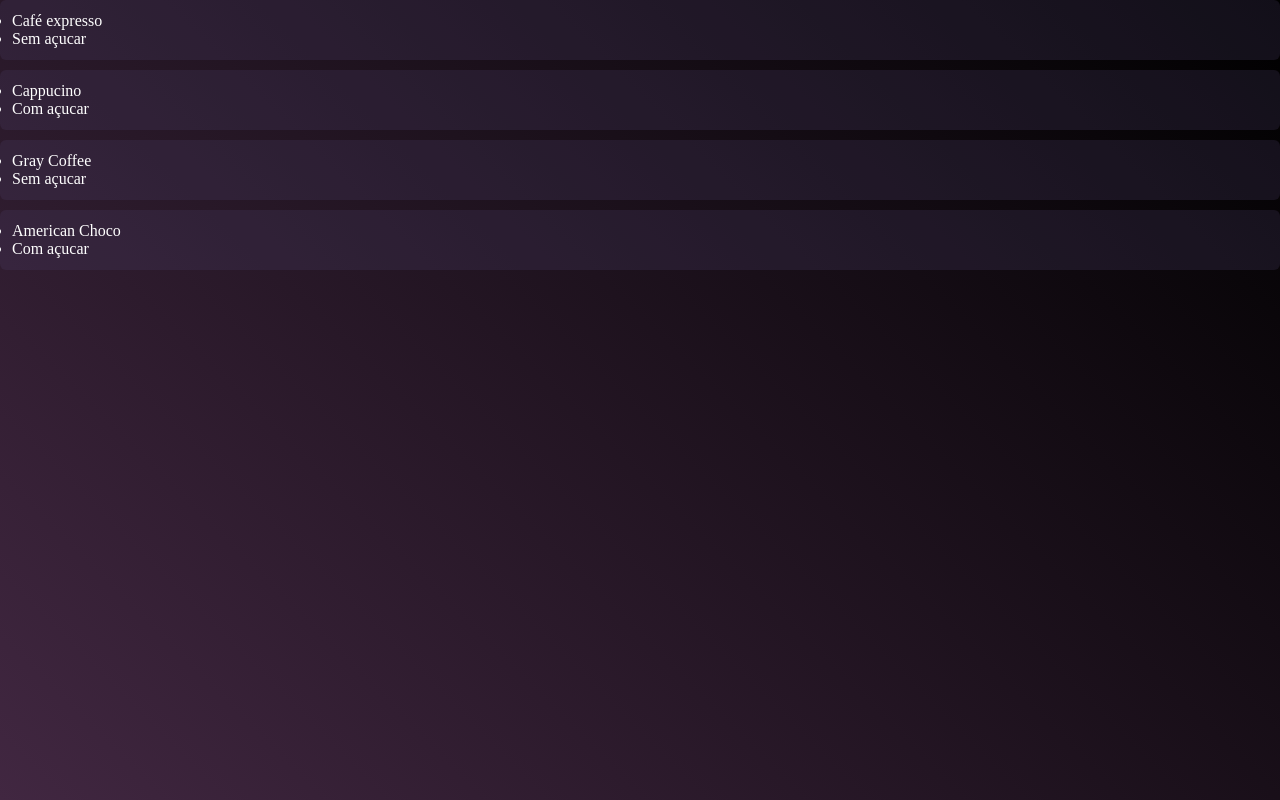
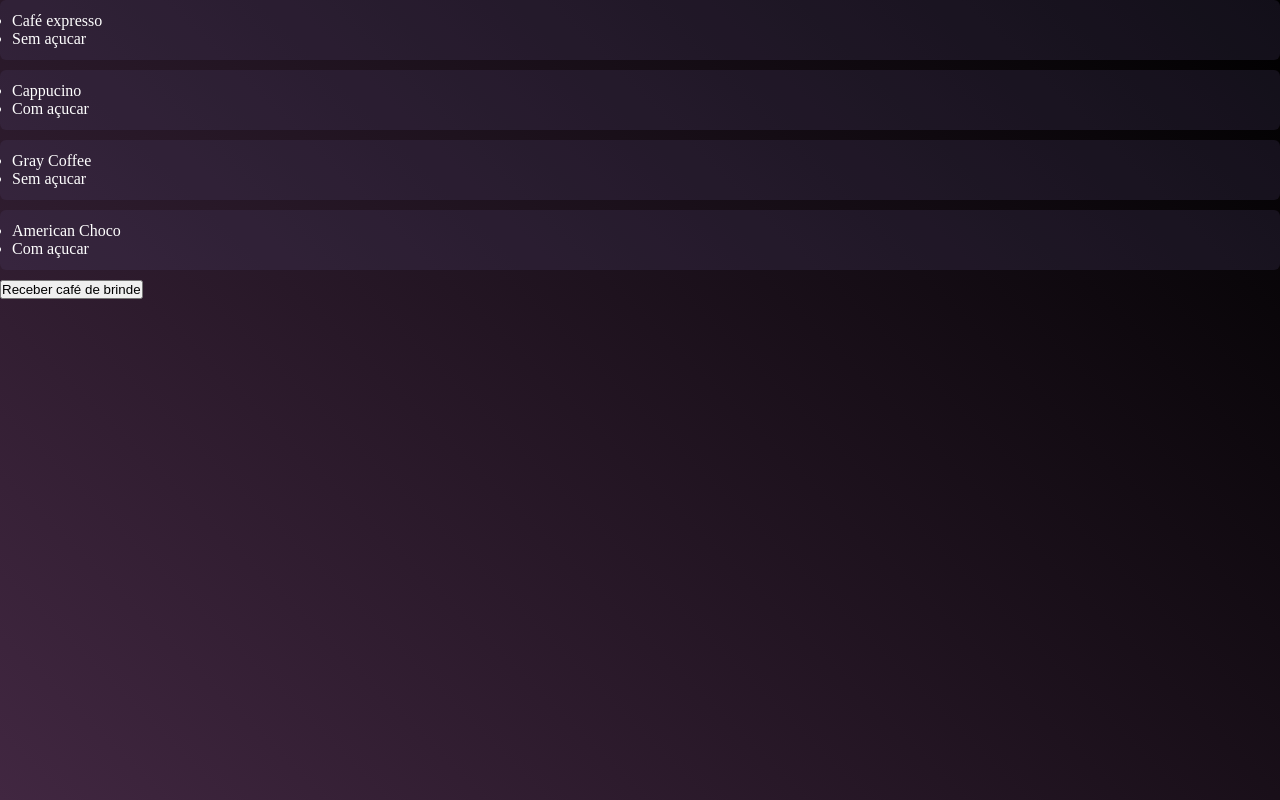
Before and after one commit to SantV7/preparing_coffee, a React (Vite) app: page / in a window 1280 px wide. Built offline with nearby package versions, Linux system fonts and the light colour scheme.

Commit message:
Adicionan do comentário ali pra type void

```diff
--- a/src/App.tsx
+++ b/src/App.tsx
@@ -1,6 +1,7 @@
 import {useState } from "react"
 import RequireCoffee from "./pages/home/RequireCoffee"
 import './global.css'
+import Brinde from "./pages/home/Brinde"
 
 interface listCoffeeProps {
   id: number,
@@ -34,6 +35,8 @@ function App() {
       <RequireCoffee key={itemCoffee.id} nameCoffee={itemCoffee.coffe} sugar={itemCoffee.acucar} />
     ))}
 
+    <Brinde freebieFunction={freebie} />
+
     <p>{freebieWon}</p>
 
 
--- a/src/pages/home/Brinde.tsx
+++ b/src/pages/home/Brinde.tsx
@@ -1,10 +1,12 @@
+interface freebieProps {
+    freebieFunction: () => void
+    // o void, meio que nos diz que não está esperando retornar nada
+}
 
-
-const Brinde = () => {
+const Brinde = ({freebieFunction}: freebieProps) => {
   return (
     <>
-    <button>Receber café de brinde</button>
-
+        <button onClick={freebieFunction}>Receber café de brinde</button>
     </>
   )
 }
```
